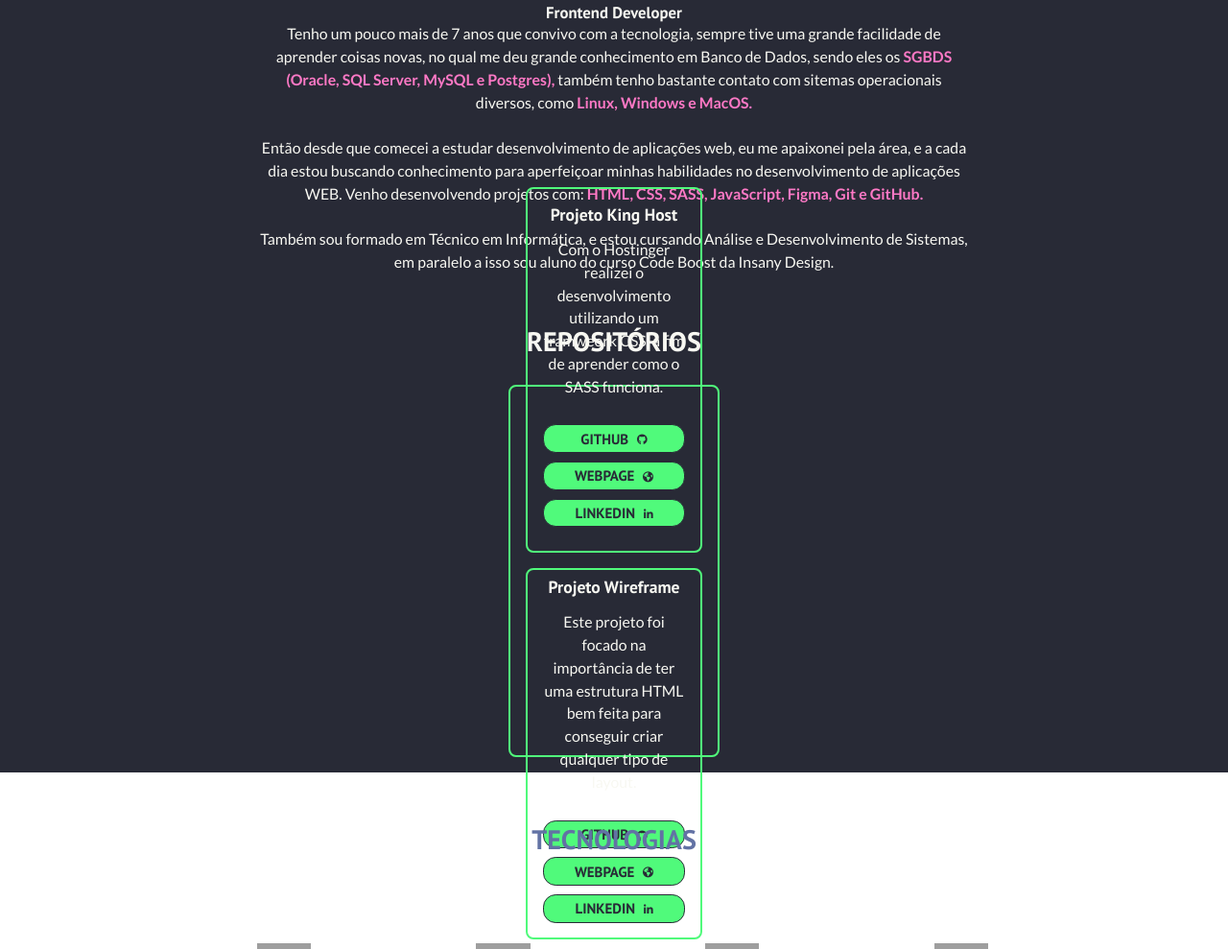
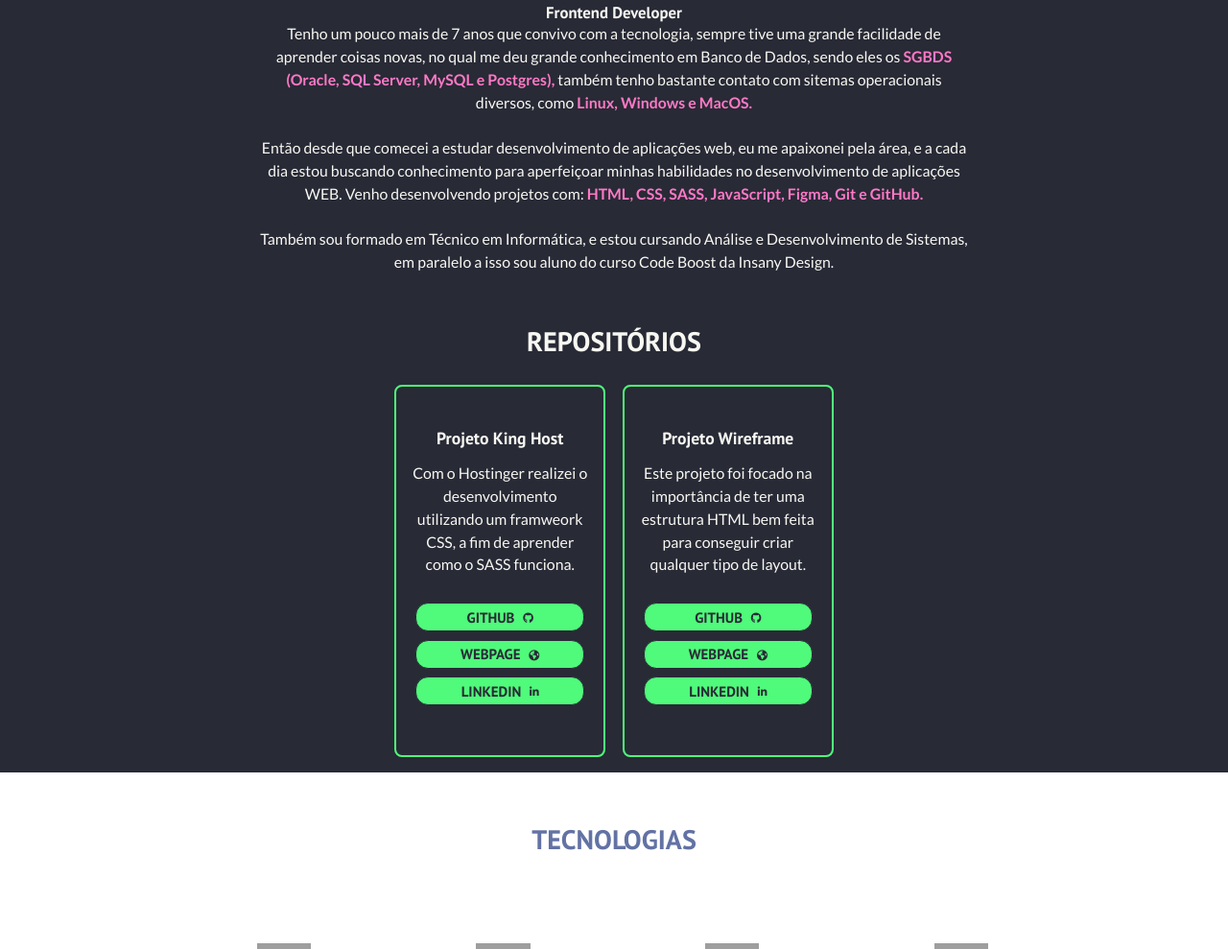
Before and after one commit to LucasBlunTT/Portfolio, a plain HTML site: page index.html in a window 1280 px wide. Shown: the part 474-1463 px from the top of the page at 96% size. Drawn offline with nearby package versions, Linux system fonts and the light colour scheme; grey boxes are pictures that could not be loaded.

Commit message:
fixed project neon

```diff
--- a/index.html
+++ b/index.html
@@ -85,8 +85,8 @@
       </div>
       <div class="project">
         <div class="projects">
-          <div class="cards neon">
-            <!--<h3>Projeto Neon</h3>
+          <!-- <div class="cards neon">
+            <h3>Projeto Neon</h3>
             <p>
               Redesign da página NEON
             </p>
```
